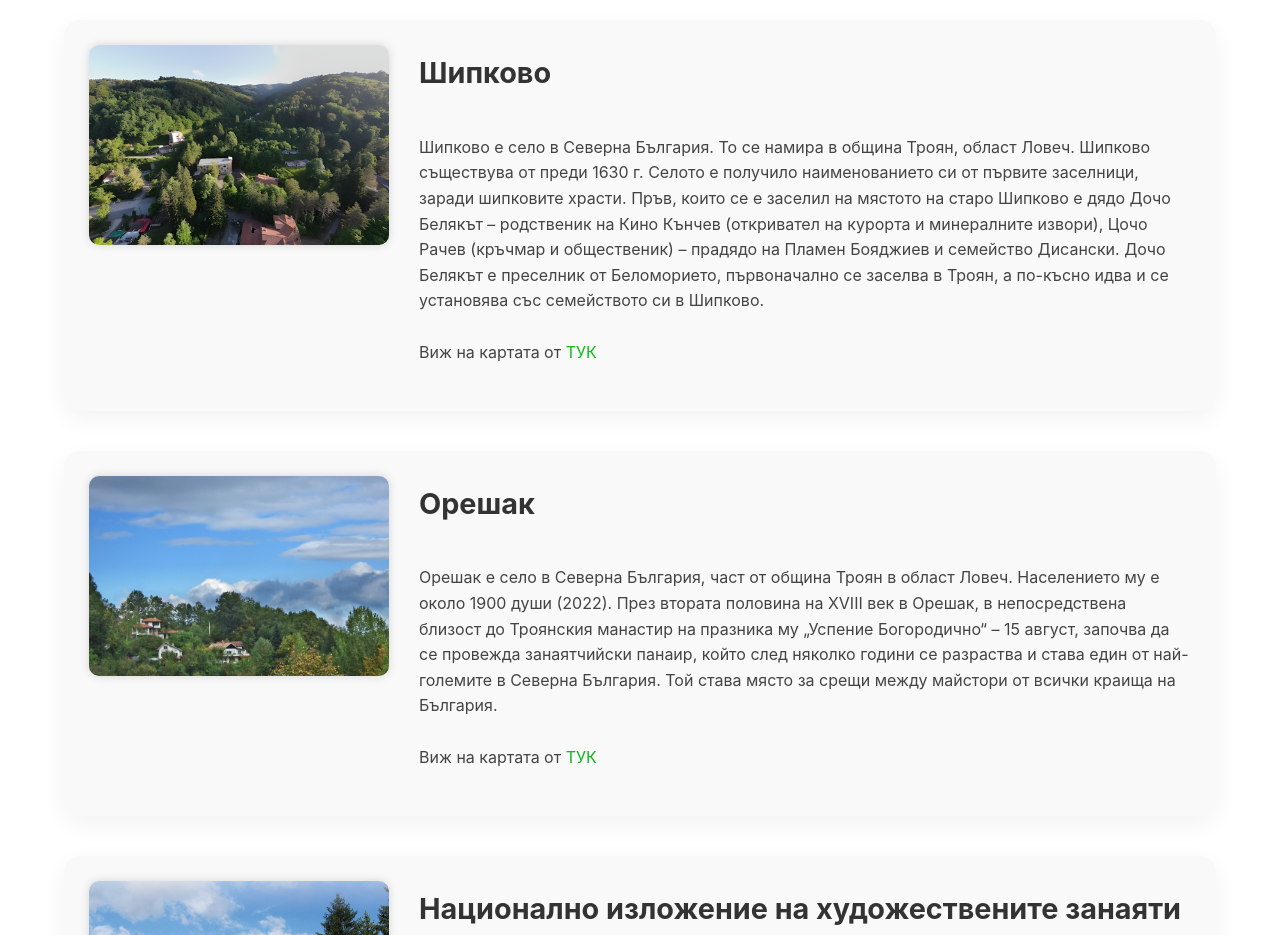
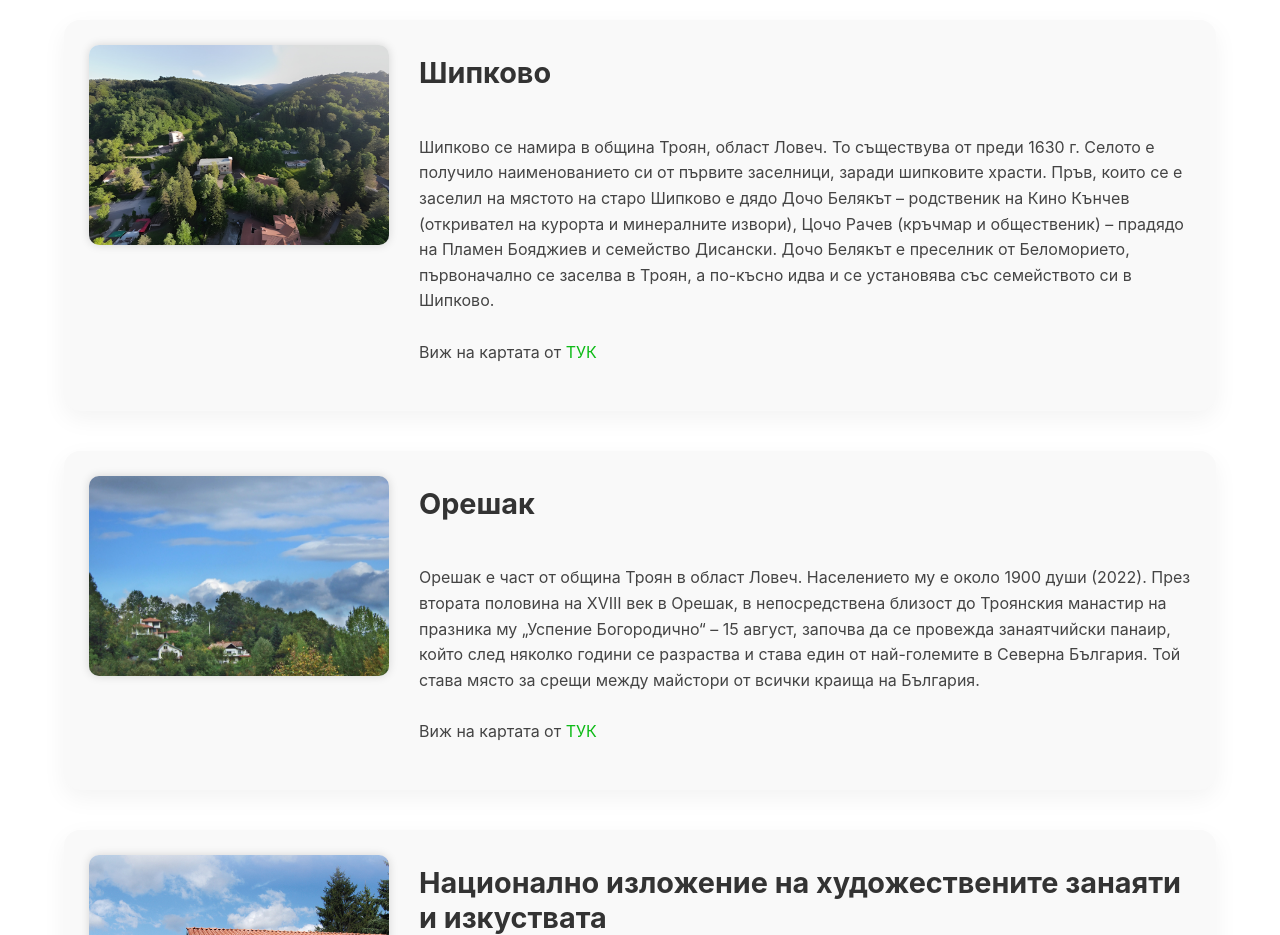
Before and after one commit to TodorovIT/HouseVeni, a plain HTML site: page zabelejitelnosti.html in a window 1280 px wide. Shown: the part 820-1755 px from the top of the page. Drawn offline with Linux system fonts and the light colour scheme.

Commit message:
Add files via upload

```diff
--- a/zabelejitelnosti.html
+++ b/zabelejitelnosti.html
@@ -55,8 +55,8 @@
                 </div>
                 <div class="attraction-text">
                     <h3>Шипково</h3>
-                    <p>Шипково е село в Северна България. То се намира в община Троян,
-                        област Ловеч. Шипково съществува от преди 1630 г. Селото е получило
+                    <p>Шипково се намира в община Троян,
+                        област Ловеч. То съществува от преди 1630 г. Селото е получило
                         наименованието си от първите заселници, заради шипковите храсти.
                         Пръв, които се е заселил на мястото на старо Шипково е дядо Дочо
                         Белякът – родственик на Кино Кънчев (откривател на курорта и
@@ -74,7 +74,7 @@
                 </a>
                 <div class="attraction-text">
                     <h3>Орешак</h3>
-                    <p>Орешак е село в Северна България, част от община Троян в област
+                    <p>Орешак е част от община Троян в област
                         Ловеч. Населението му е около 1900 души (2022). През втората
                         половина на XVIII век в Орешак, в непосредствена близост до
                         Троянския манастир на празника му „Успение Богородично“
```
